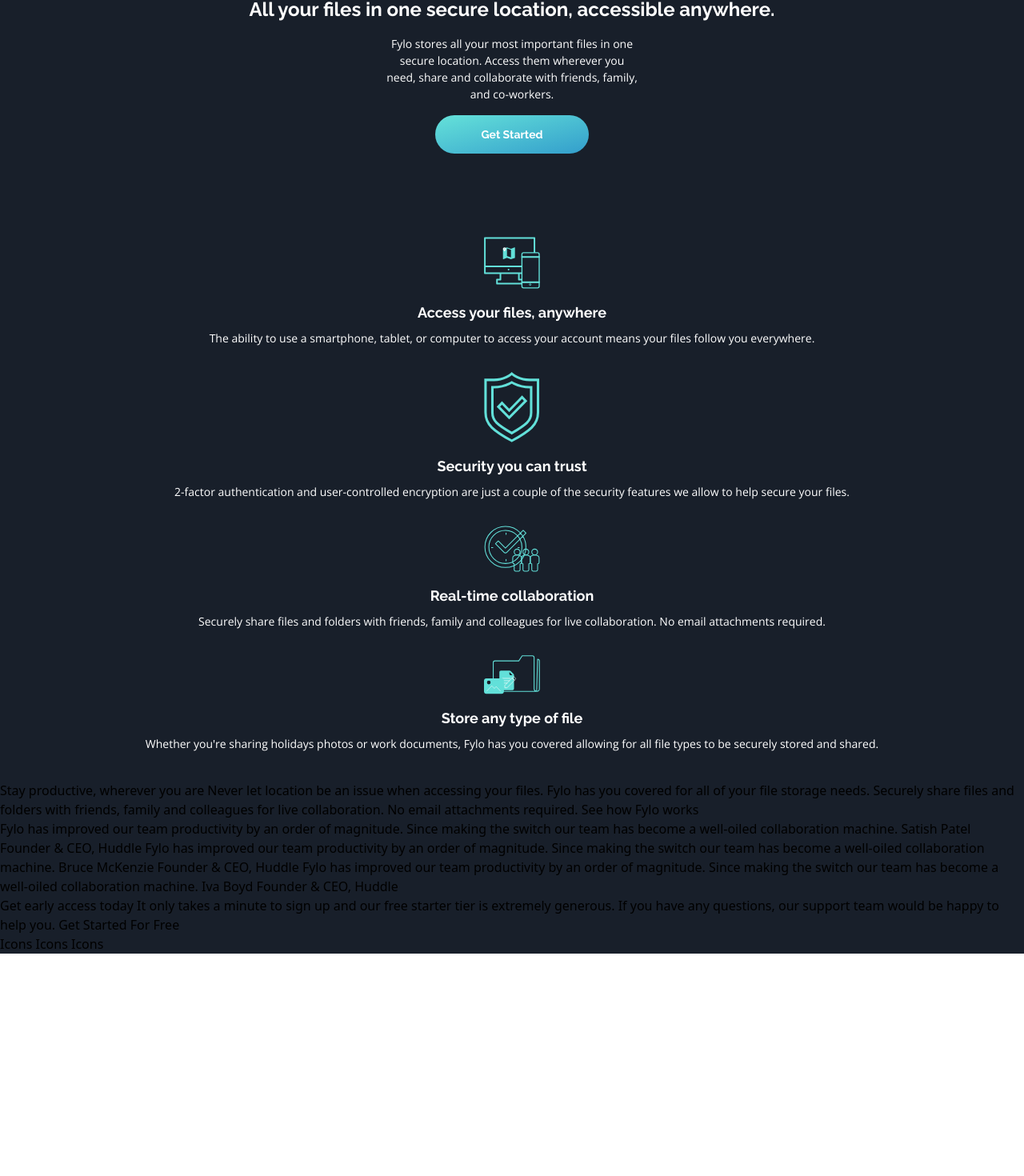
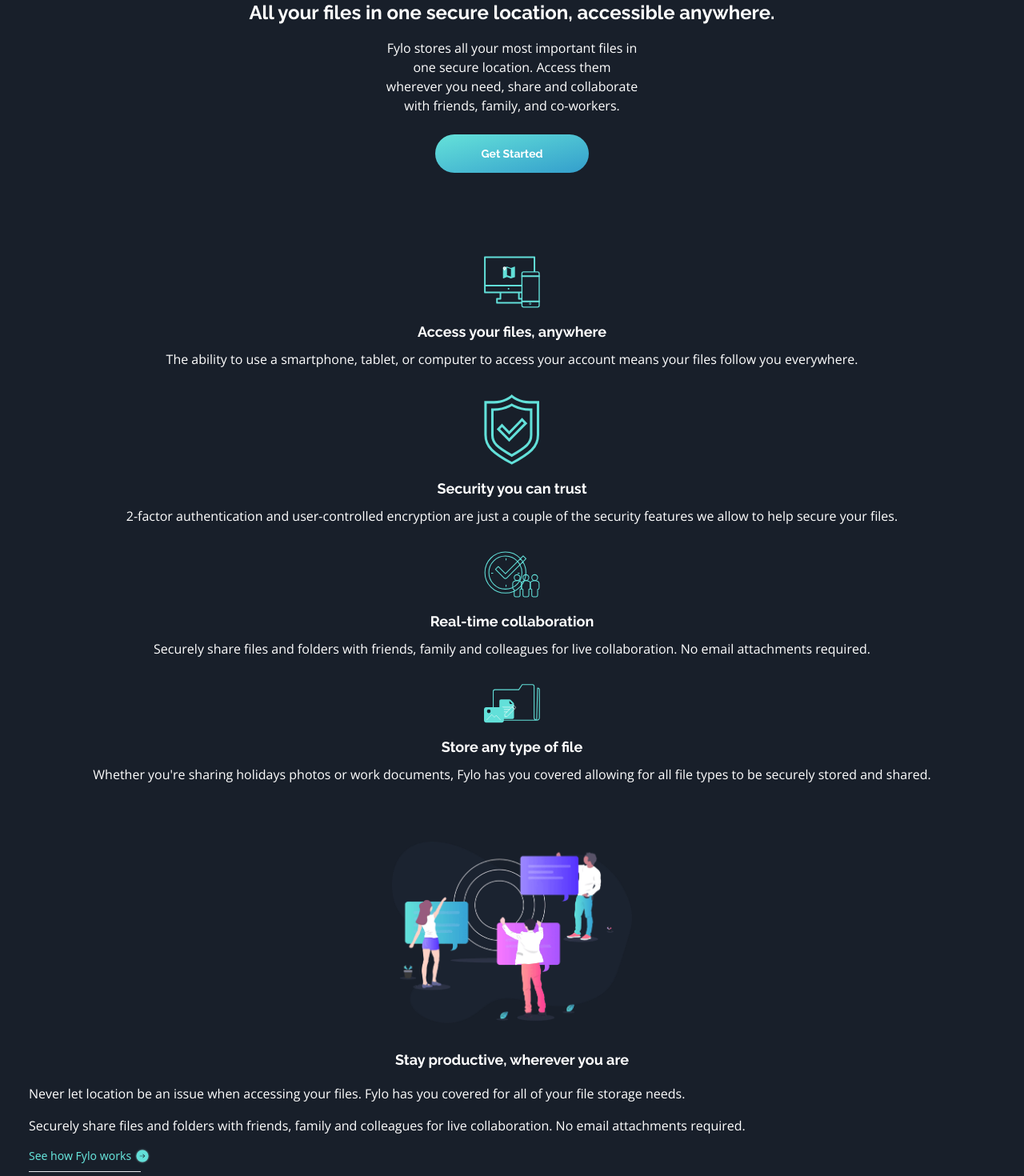
Before and after one commit to nataliiasolomchak21/fylo-landing-page, a React (Vite) app: page / in a window 1280 px wide. Shown: the part 367-1837 px from the top of the page at 80% size. Before the commit the page ends 1559 px from the top, so only its background shows below. Built offline with nearby package versions, Linux system fonts and the light colour scheme.

Commit message:
feat: Add About sections

```diff
--- a/src/components/About.jsx
+++ b/src/components/About.jsx
@@ -1,18 +1,22 @@
 import React from 'react'
+import { illustrationProductive, iconArrow } from '../assets'
 
 const About = () => {
   return (
-    <div>
-      Stay productive, wherever you are
-
-Never let location be an issue when accessing your files. Fylo has you covered for all of your file
-storage needs.
-
-Securely share files and folders with friends, family and colleagues for live collaboration. No email
-attachments required.
-
-See how Fylo works
-    </div>
+    <section className='p-9'>
+      <div className='flex flex-col'>
+      <img src={illustrationProductive} alt="productive people" className='mx-auto' width={300} height={300} />
+      <article className=''>
+        <h3 className='text-white font-raleway font-fontWeight700 text-lg text-center mt-8'>Stay productive, wherever you are</h3>
+        <p className='text-white font-openSans font-fontWeight400 text-fontSize mt-4'>Never let location be an issue when accessing your files. Fylo has you covered for all of your file
+storage needs.</p>
+        <p className='text-white font-openSans font-fontWeight400 text-fontSize mt-4'>Securely share files and folders with friends, family and colleagues for live collaboration. No email
+attachments required.</p>
+        <a href="#" className='text-sm text-callToActionCyan font-fontWeight400 inline-flex gap-1 mt-4'>See how Fylo works <img src={iconArrow} alt="arrow icon" width={20} height={20} /></a>
+        <hr className='text-callToActionCyan mt-2' width={140} />
+      </article>
+      </div>
+      </section>
   )
 }
 
--- a/src/components/Hero.jsx
+++ b/src/components/Hero.jsx
@@ -5,11 +5,11 @@
   return (
     <section className='p-9'>
       <div className='flex flex-col justify-center items-center text-center'>
-        <img src={illustrationIntro} alt="illustration mx-3" width={300} height={300}/>
-        <h1 className='text-white text-2xl font-raleway font-fontWeight700 mt-8 max-w-70'>All your files in one secure location, accessible anywhere.</h1>
-        <p className='text-white text-body font-openSans font-fontWeight400 mt-4 max-w-80'>Fylo stores all your most important files in one secure location. Access them wherever
+        <img src={illustrationIntro} alt="illustration" width={300} height={300}/>
+        <h1 className='text-white text-2xl font-raleway font-fontWeight700 mt-9 max-w-70'>All your files in one secure location, accessible anywhere.</h1>
+        <p className='text-white text-fontSize font-openSans font-fontWeight400 mt-4 max-w-80'>Fylo stores all your most important files in one secure location. Access them wherever
           you need, share and collaborate with friends, family, and co-workers.</p>
-        <button className='get-started-btn text-white font-raleway font-fontWeight700 text-sm bg-gradient-to-br from-callToActionCyan to-callToActionBlue mt-4 p-3 rounded-3xl'>Get Started</button>
+        <button className='get-started-btn text-white font-raleway font-fontWeight700 text-sm bg-gradient-to-br from-callToActionCyan to-callToActionBlue mt-6 p-3 rounded-3xl'>Get Started</button>
       </div>
     </section>
   )
--- a/src/components/Services.jsx
+++ b/src/components/Services.jsx
@@ -9,7 +9,7 @@
         <div key={service.id} className='flex flex-col justify-center items-center text-center mt-8'>
         <img src={service.icon} alt={service.title} width={70} height={70}/>
         <h2 className='text-lg mt-4 font-raleway text-white font-fontWeight700'>{service.title}</h2>
-        <p className='text-sm mt-2 font-openSans text-white font-fontWeight400'>{service.content}</p>
+        <p className='text-fontSize mt-2 font-openSans text-white font-fontWeight400'>{service.content}</p>
         </div>
       ))}
       </div>
--- a/src/index.css
+++ b/src/index.css
@@ -12,7 +12,6 @@
   outline: none;
   scroll-behavior: smooth;
 }
-
 .get-started-btn {
   width: 12rem;
   height: 3rem;
```
